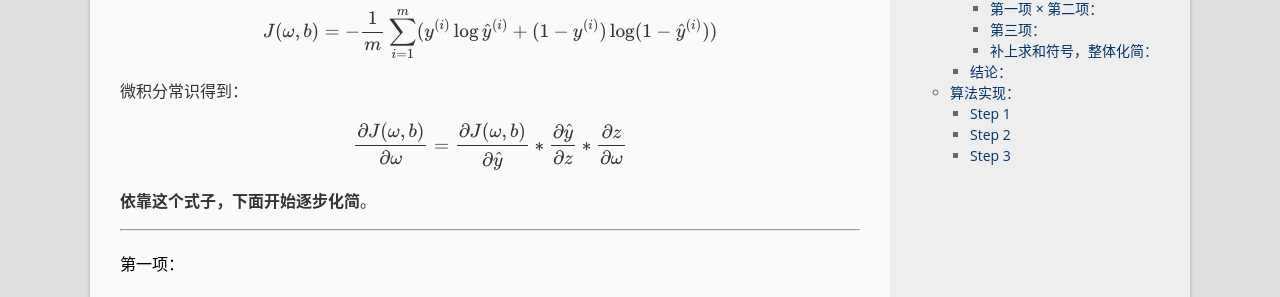
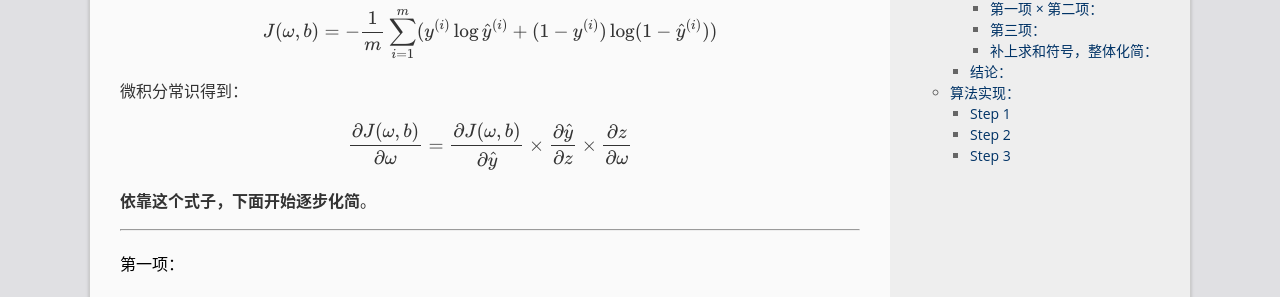
Before and after one commit to qyb225/qyb225.github.io, a Jekyll site: the page built from _posts/2017-08-12-Gradient-Descent.md, in a window 1280 px wide and 900 px high, scrolled down 1685 px. Shown: the part 138-435 px from the top of the window. Built offline with Jekyll 4.4.1, drawn with Linux system fonts in a browser that asks for light colours; formulas are drawn with MathJax 3.

Commit message:
fix mistake in gradient-descent

```diff
--- a/_posts/2017-08-12-Gradient-Descent.md
+++ b/_posts/2017-08-12-Gradient-Descent.md
@@ -81,8 +81,8 @@ $$
 $$
 \frac {\partial J(\omega, b)}{\partial \omega}
 = \frac {\partial J(\omega, b)}{\partial \hat{y}}
-* \frac {\partial \hat{y}}{\partial z}
-* \frac {\partial z}{\partial \omega}
+\times \frac {\partial \hat{y}}{\partial z}
+\times \frac {\partial z}{\partial \omega}
 $$
 
 **依靠这个式子，下面开始逐步化简**。
```
